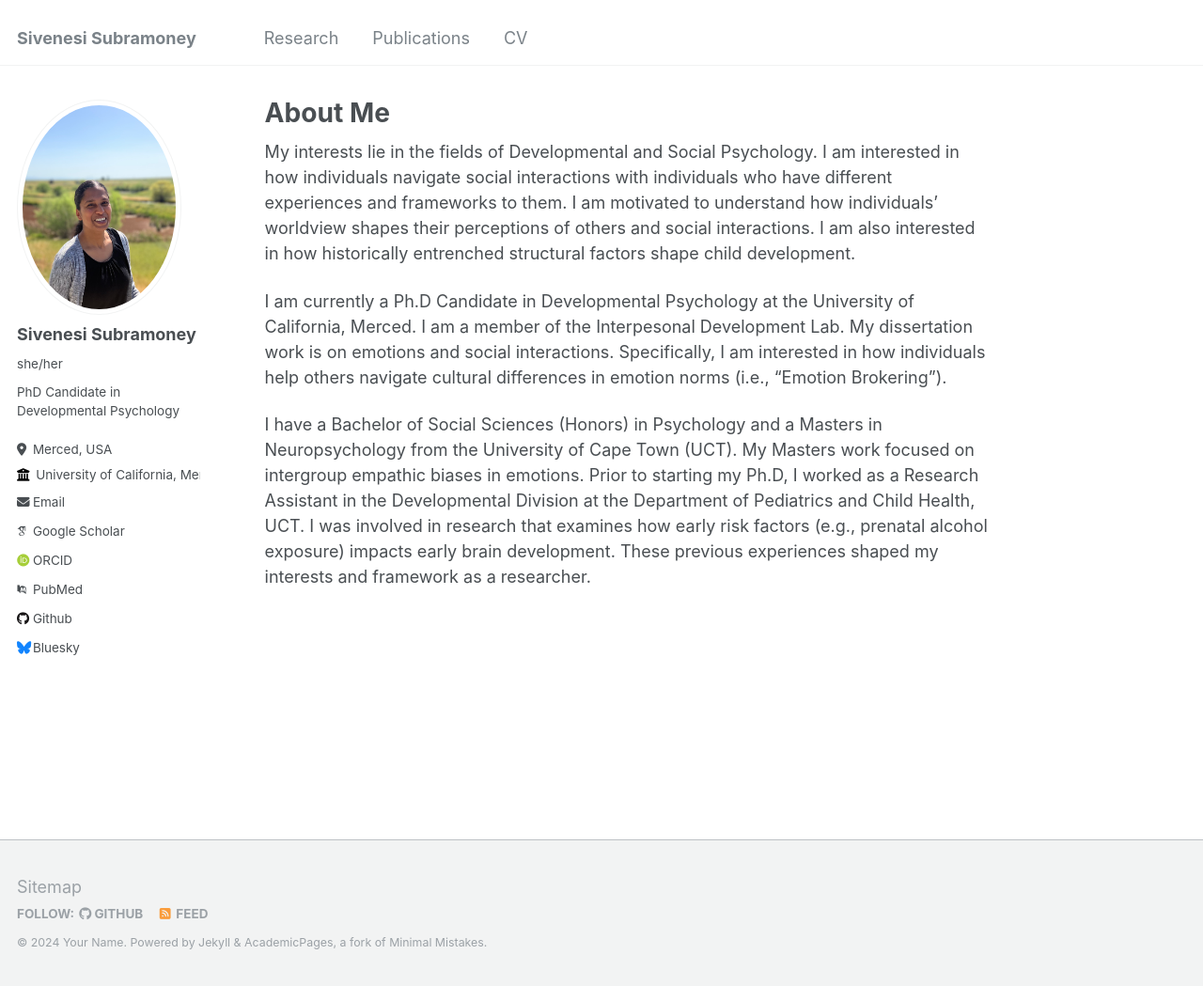
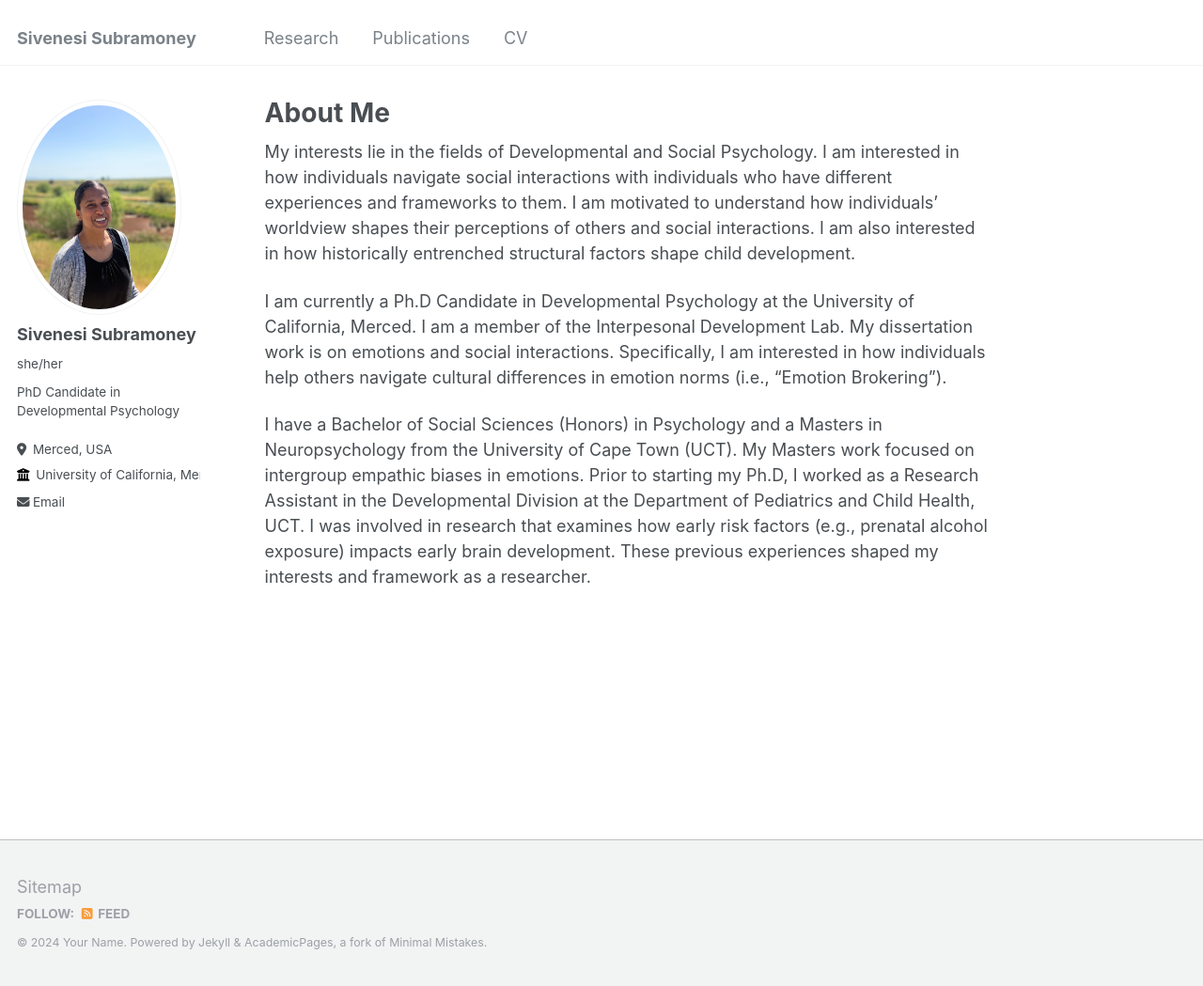
Before and after one commit to Sivenesi/Sivenesi.github.io, a Jekyll site: the page built from _pages/about.md, in a window 1280 px wide and 1049 px high. Shown: the whole window at 94% size. Built offline with Jekyll 4.4.1, drawn with Linux system fonts in a browser that asks for light colours; some web fonts are replaced; some of the changed lines change nothing that is shown.

Commit message:
Update _config.yml

```diff
--- a/_config.yml
+++ b/_config.yml
@@ -32,22 +32,22 @@ author:
 
   # Academic websites
   arxiv            : # URL - Update with the correct link to your profile
-  googlescholar    : "https://scholar.google.com/citations?user=PS_CX0AAAAAJ"
+  googlescholar    : #"https://scholar.google.com/citations?user=PS_CX0AAAAAJ"
   impactstory      : # URL
-  orcid            : "http://orcid.org/yourorcidurl"
-  pubmed           : "https://www.ncbi.nlm.nih.gov/pubmed/?term=john+snow"
+  orcid            : #"http://orcid.org/yourorcidurl"
+  pubmed           : #"https://www.ncbi.nlm.nih.gov/pubmed/?term=john+snow"
   researchgate     : # URL
 
   # Repositories and software development
   bitbucket        : # Username - Update with your username on the site
   codepen          : # Username
   dribbble         : # Username
-  github           : "academicpages"
+  github           : #"Sivenesi"
   kaggle           : # Username
   stackoverflow    : # User number or user number and name (i.e., use "1" or "1/jeff-atwood")
 
   # Social media
-  bluesky          : "bsky.app" # Replace this with you Bluesky username
+  bluesky          : #"bsky.app" # Replace this with you Bluesky username
   facebook         : # Username
   flickr           : # Username
   foursquare       : # Username
```
